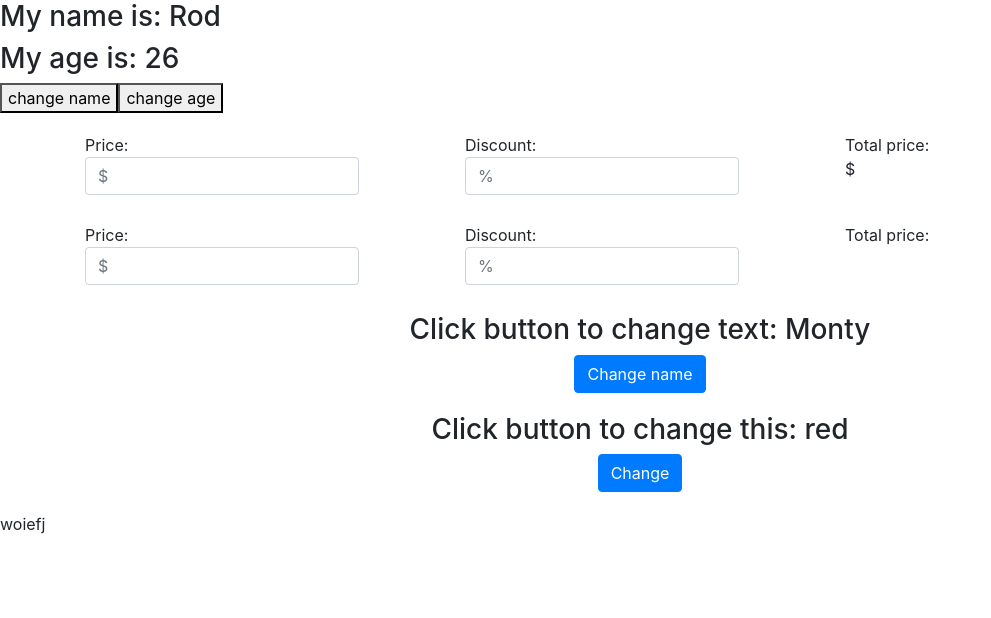
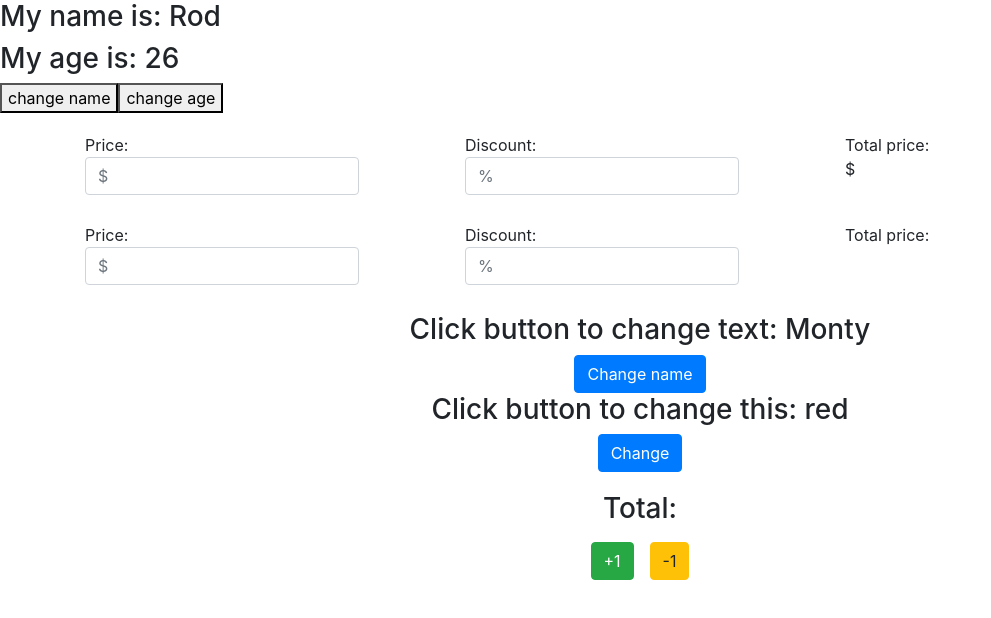
Before and after one commit to Jaguso/redux-example, a React app: page / in a window 1280 px wide. Shown: the top 618 px of the page, without its empty margins (0-991 px from the left). Built offline with nearby package versions, Linux system fonts and the light colour scheme.

Commit message:
added some styles and buttons

```diff
--- a/src/components/colors/Colors.js
+++ b/src/components/colors/Colors.js
@@ -6,14 +6,14 @@ class Colors extends Component {
 
   render() {
     return (
-      <div>
-        <div style={{margin: '20px', textAlign: 'center'}}>
+      <div style={{margin: '20px', textAlign: 'center'}}>
+        <div>
           <h3>Click button to change text: {this.props.color.text}</h3>
           <button className="btn btn-primary" onClick={() => this.props.setText('Python')}>
             Change name
           </button>
         </div>
-        <div style={{margin: '20px', textAlign: 'center'}}>
+        <div>
           <h3>
             Click button to change this: {this.props.color.isTrue ? 'red' : 'blue'}
           </h3>
--- a/src/components/results/Results.js
+++ b/src/components/results/Results.js
@@ -3,8 +3,10 @@ import React, { Component } from 'react';
 class Results extends Component {
   render() {
     return (
-      <div>
-        woiefj
+      <div style={{margin: '20px'}}>
+        <h3>Total: </h3>
+        <button className="btn btn-success" style={{margin: '8px'}}>+1</button>
+        <button className="btn btn-warning" style={{margin: '8px'}}>-1</button>
       </div>
     );
   }
```
